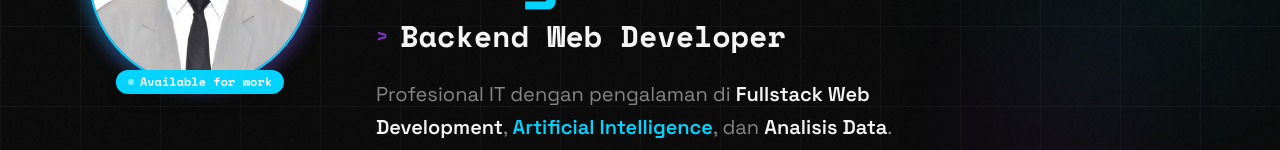
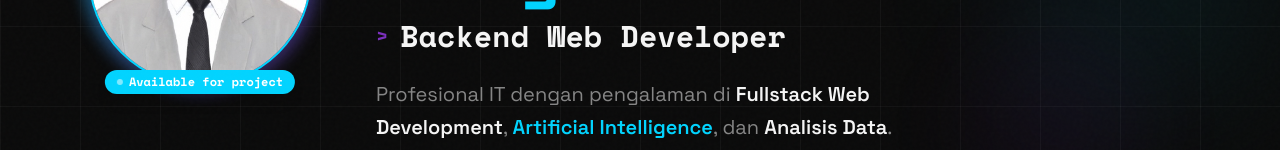
Before and after one commit to dwiricky/my-portofolio, a React (Vite) app: page / in a window 1280 px wide. Shown: the part 294-444 px from the top of the page. Built offline with nearby package versions, Linux system fonts and the light colour scheme.

Commit message:
update: linkedin profile url

```diff
--- a/src/components/Contact.jsx
+++ b/src/components/Contact.jsx
@@ -3,7 +3,7 @@ import { useState } from 'react';
 export default function Contact() {
   const socials = [
     { label: 'GitHub', href: 'https://github.com/dwiricky', icon: '⌥', color: '#333' },
-    { label: 'LinkedIn', href: 'https://linkedin.com/in/ricky-dwi-setyawan', icon: 'in', color: '#0077B5' },
+    { label: 'LinkedIn', href: 'https://www.linkedin.com/in/ricky-dwi-setyawan-1aaa11276/', icon: 'in', color: '#0077B5' },
     { label: 'WhatsApp', href: 'https://wa.me/628998034007', icon: '📞', color: '#25D366' },
     { label: 'Email', href: 'mailto:dwiricky47@gmail.com', icon: '@', color: 'var(--accent)' },
   ];
--- a/src/components/Hero.jsx
+++ b/src/components/Hero.jsx
@@ -65,7 +65,7 @@ export default function Hero() {
             style={{ backgroundColor: 'var(--accent)' }}
           >
             <span className="w-1.5 h-1.5 rounded-full bg-white animate-pulse" />
-            Available for work
+            Available for project
           </div>
         </div>
 
```
Also changed, not shown: public/profile.png (deleted).
